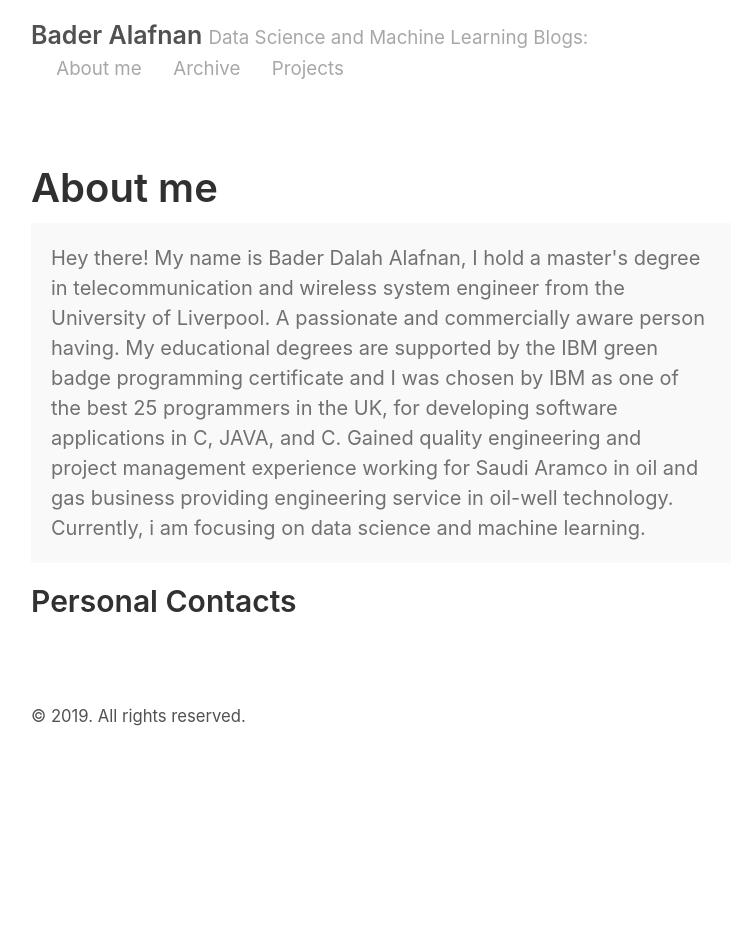
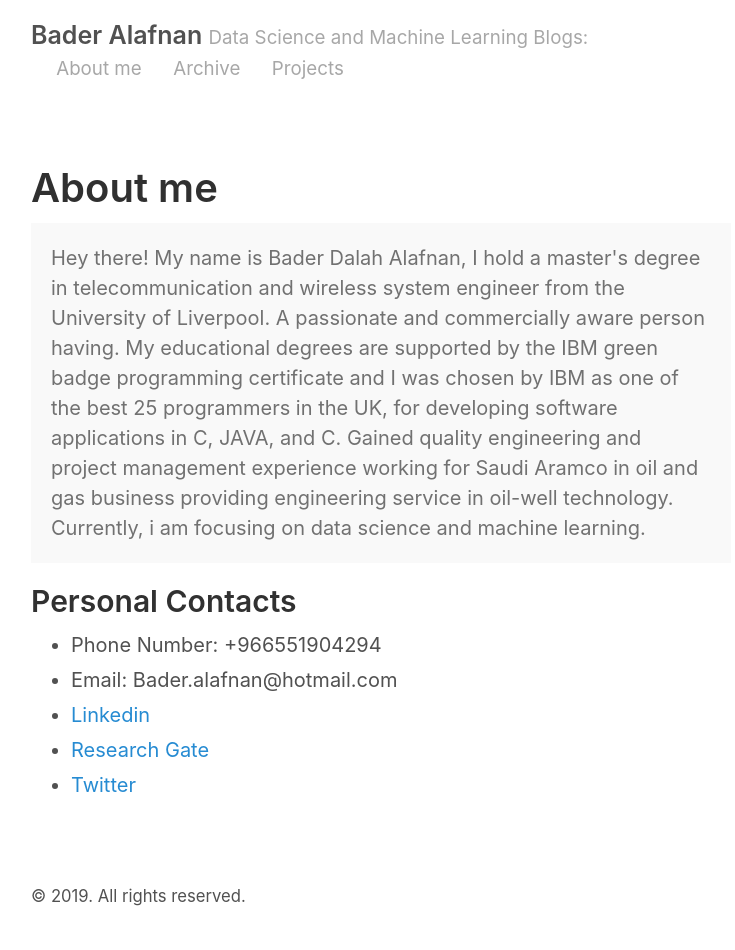
Before and after one commit to alafnan/alafnan.github.io, a Jekyll site: the page built from about me.md, in a window 1280 px wide. Shown: the whole page, without its empty margins (259-994 px from the left). Built offline with Jekyll 4.4.1, drawn with Linux system fonts in a browser that asks for light colours; before the commit the page ends 900 px from its top, so only the background shows below that.

Commit message:
Update about me.md

```diff
--- a/about me.md
+++ b/about me.md
@@ -16,3 +16,9 @@ providing engineering service in oil-well technology. Currently, i am focusing o
 
 
 ## Personal Contacts
+
+* Phone Number: +966551904294
+* Email: Bader.alafnan@hotmail.com
+* [Linkedin](https://www.linkedin.com/in/bader-alafnan-353480122/)
+* [Research Gate](https://www.researchgate.net/profile/Bader_Alafnan)
+* [Twitter](https://twitter.com/BaderAlafnan1)
```
